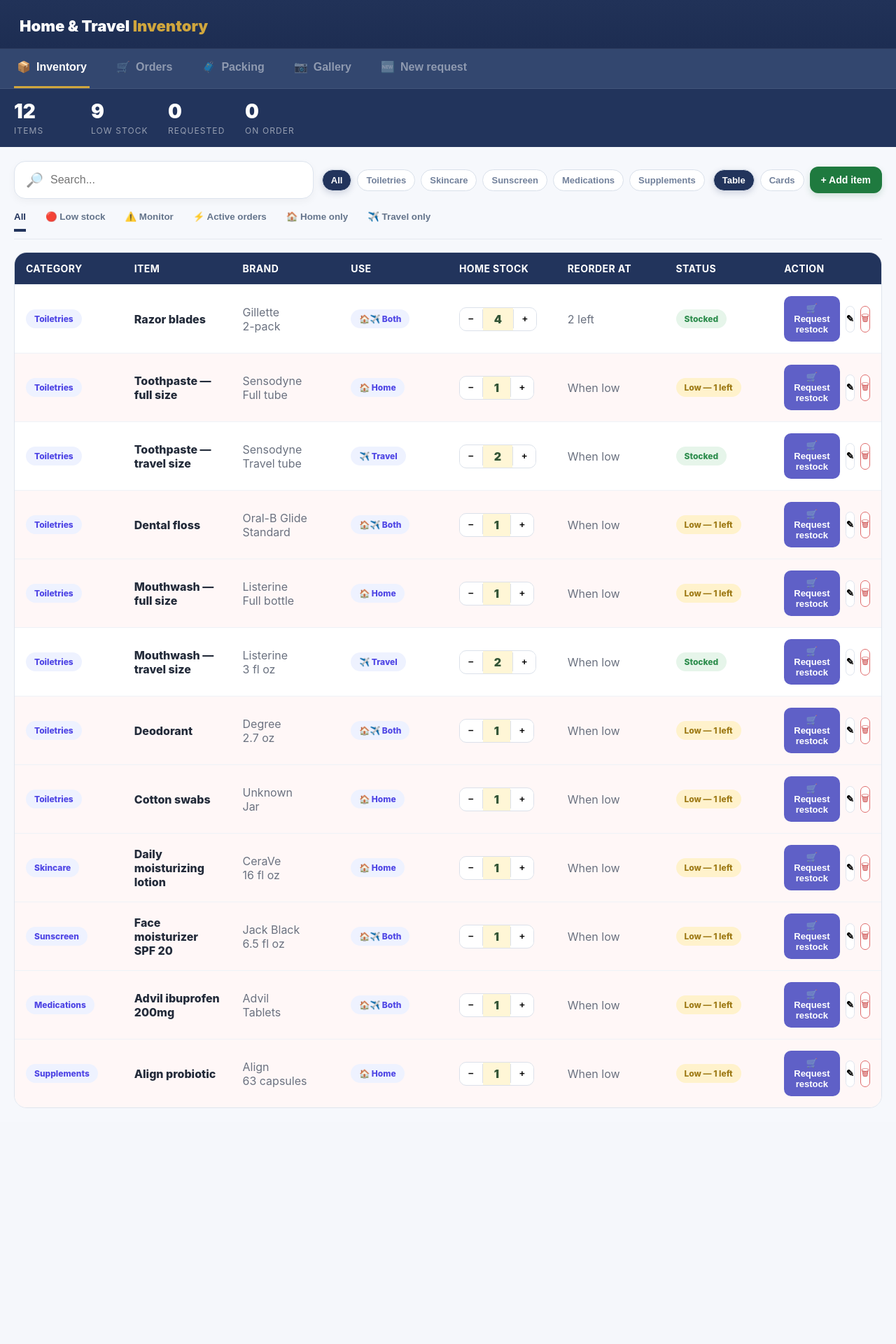
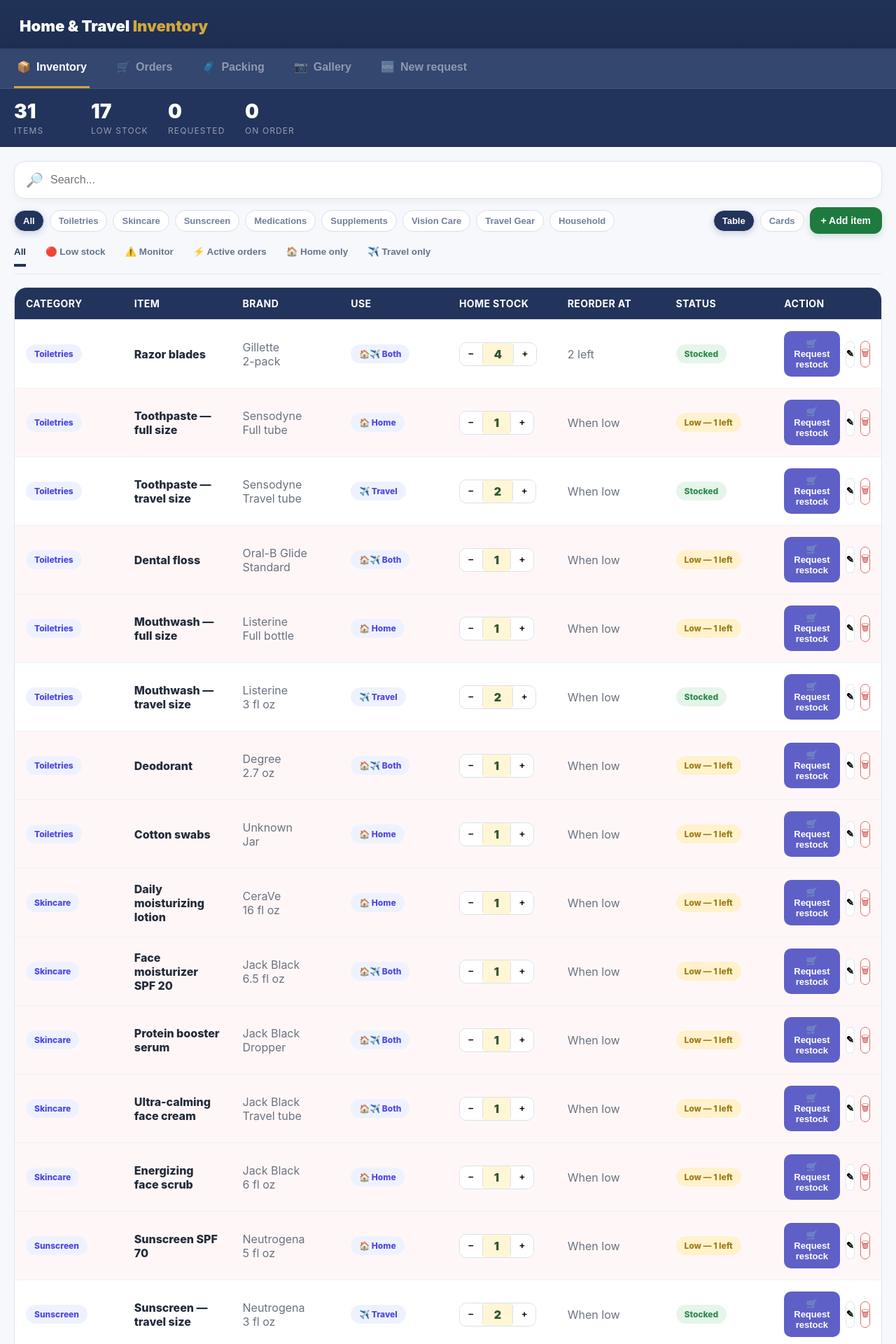
Before and after one commit to EA2026/Ben-s-Inventory, a React (Vite) app: page / in a window 1280 px wide. Shown: the top 1920 px of the page at 70% size. Before the commit the page ends 1603 px from the top, so only its background shows below. Built offline with nearby package versions, Linux system fonts and the light colour scheme.

Commit message:
Update App.jsx

```diff
--- a/src/App.jsx
+++ b/src/App.jsx
@@ -21,18 +21,44 @@ const CATEGORIES = [
 ];
 
 const INITIAL_INVENTORY = [
-  { id: "razor-blades", category: "Toiletries", item: "Razor blades", brand: "Gillette", use: "Both", homeStock: 4, travelStock: 1, reorderAt: 2, notes: "2-pack", photo: "", requested: false },
+  { id: "razor-blades", category: "Toiletries", item: "Razor blades", brand: "Gillette", use: "Both", homeStock: 4, travelStock: 0, reorderAt: 2, notes: "2-pack", photo: "", requested: false },
   { id: "toothpaste-full", category: "Toiletries", item: "Toothpaste — full size", brand: "Sensodyne", use: "Home", homeStock: 1, travelStock: 0, reorderAt: 1, notes: "Full tube", photo: "", requested: false },
-  { id: "toothpaste-travel", category: "Toiletries", item: "Toothpaste — travel size", brand: "Sensodyne", use: "Travel", homeStock: 2, travelStock: 1, reorderAt: 1, notes: "Travel tube", photo: "", requested: false },
+  { id: "toothpaste-travel", category: "Toiletries", item: "Toothpaste — travel size", brand: "Sensodyne", use: "Travel", homeStock: 2, travelStock: 0, reorderAt: 1, notes: "Travel tube", photo: "", requested: false },
   { id: "floss", category: "Toiletries", item: "Dental floss", brand: "Oral-B Glide", use: "Both", homeStock: 1, travelStock: 0, reorderAt: 1, notes: "Standard", photo: "", requested: false },
   { id: "mouthwash-full", category: "Toiletries", item: "Mouthwash — full size", brand: "Listerine", use: "Home", homeStock: 1, travelStock: 0, reorderAt: 1, notes: "Full bottle", photo: "", requested: false },
-  { id: "mouthwash-travel", category: "Toiletries", item: "Mouthwash — travel size", brand: "Listerine", use: "Travel", homeStock: 2, travelStock: 1, reorderAt: 1, notes: "3 fl oz", photo: "", requested: false },
+  { id: "mouthwash-travel", category: "Toiletries", item: "Mouthwash — travel size", brand: "Listerine", use: "Travel", homeStock: 2, travelStock: 0, reorderAt: 1, notes: "3 fl oz", photo: "", requested: false },
   { id: "deodorant", category: "Toiletries", item: "Deodorant", brand: "Degree", use: "Both", homeStock: 1, travelStock: 0, reorderAt: 1, notes: "2.7 oz", photo: "", requested: false },
   { id: "cotton-swabs", category: "Toiletries", item: "Cotton swabs", brand: "Unknown", use: "Home", homeStock: 1, travelStock: 0, reorderAt: 1, notes: "Jar", photo: "", requested: false },
-  { id: "cerave", category: "Skincare", item: "Daily moisturizing lotion", brand: "CeraVe", use: "Home", homeStock: 1, travelStock: 0, reorderAt: 1, notes: "16 fl oz", photo: "", requested: false },
-  { id: "jack-black-spf20", category: "Sunscreen", item: "Face moisturizer SPF 20", brand: "Jack Black", use: "Both", homeStock: 1, travelStock: 0, reorderAt: 1, notes: "6.5 fl oz", photo: "", requested: false },
-  { id: "advil", category: "Medications", item: "Advil ibuprofen 200mg", brand: "Advil", use: "Both", homeStock: 1, travelStock: 1, reorderAt: 1, notes: "Tablets", photo: "", requested: false },
-  { id: "align", category: "Supplements", item: "Align probiotic", brand: "Align", use: "Home", homeStock: 1, travelStock: 0, reorderAt: 1, notes: "63 capsules", photo: "", requested: false },
+
+  { id: "cerave-lotion", category: "Skincare", item: "Daily moisturizing lotion", brand: "CeraVe", use: "Home", homeStock: 1, travelStock: 0, reorderAt: 1, notes: "16 fl oz", photo: "", requested: false },
+  { id: "jackblack-spf20", category: "Skincare", item: "Face moisturizer SPF 20", brand: "Jack Black", use: "Both", homeStock: 1, travelStock: 0, reorderAt: 1, notes: "6.5 fl oz", photo: "", requested: false },
+  { id: "jackblack-serum", category: "Skincare", item: "Protein booster serum", brand: "Jack Black", use: "Both", homeStock: 1, travelStock: 0, reorderAt: 1, notes: "Dropper", photo: "", requested: false },
+  { id: "jackblack-face-cream", category: "Skincare", item: "Ultra-calming face cream", brand: "Jack Black", use: "Both", homeStock: 1, travelStock: 0, reorderAt: 1, notes: "Travel tube", photo: "", requested: false },
+  { id: "jackblack-scrub", category: "Skincare", item: "Energizing face scrub", brand: "Jack Black", use: "Home", homeStock: 1, travelStock: 0, reorderAt: 1, notes: "6 fl oz", photo: "", requested: false },
+
+  { id: "spf70", category: "Sunscreen", item: "Sunscreen SPF 70", brand: "Neutrogena", use: "Home", homeStock: 1, travelStock: 0, reorderAt: 1, notes: "5 fl oz", photo: "", requested: false },
+  { id: "spf70-travel", category: "Sunscreen", item: "Sunscreen — travel size", brand: "Neutrogena", use: "Travel", homeStock: 2, travelStock: 0, reorderAt: 1, notes: "3 fl oz", photo: "", requested: false },
+  { id: "bens-sunscreen", category: "Sunscreen", item: "Ben's sunscreen", brand: "TBD", use: "Both", homeStock: 1, travelStock: 0, reorderAt: 1, notes: "TBD", photo: "", requested: false },
+
+  { id: "advil-home", category: "Medications", item: "Ibuprofen 200mg", brand: "Advil", use: "Home", homeStock: 360, travelStock: 0, reorderAt: 100, notes: "360ct", photo: "", requested: false },
+  { id: "advil-travel", category: "Medications", item: "Ibuprofen — travel pack", brand: "Advil", use: "Travel", homeStock: 1, travelStock: 0, reorderAt: 1, notes: "Small bottle", photo: "", requested: false },
+  { id: "zyrtec", category: "Medications", item: "Allergy tablets", brand: "Zyrtec", use: "Both", homeStock: 50, travelStock: 0, reorderAt: 10, notes: "10mg", photo: "", requested: false },
+  { id: "bandaids", category: "Medications", item: "Band-aids / first aid", brand: "Band-Aid", use: "Both", homeStock: 1, travelStock: 0, reorderAt: 1, notes: "Assorted", photo: "", requested: false },
+  { id: "metamucil", category: "Medications", item: "Fiber supplement packets", brand: "Metamucil", use: "Travel", homeStock: 4, travelStock: 0, reorderAt: 2, notes: "Packets", photo: "", requested: false },
+
+  { id: "b12", category: "Supplements", item: "Vitamin B12", brand: "Nature Made", use: "Home", homeStock: 90, travelStock: 0, reorderAt: 20, notes: "1000 mcg", photo: "", requested: false },
+  { id: "d3", category: "Supplements", item: "Vitamin D3", brand: "Nature Made", use: "Home", homeStock: 100, travelStock: 0, reorderAt: 20, notes: "1000 IU", photo: "", requested: false },
+  { id: "align", category: "Supplements", item: "Probiotic", brand: "Align", use: "Home", homeStock: 63, travelStock: 0, reorderAt: 15, notes: "Capsules", photo: "", requested: false },
+
+  { id: "contacts-left", category: "Vision Care", item: "Daily contacts — left", brand: "Precision1", use: "Both", homeStock: 10, travelStock: 0, reorderAt: 5, notes: "Daily", photo: "", requested: false },
+  { id: "contacts-right", category: "Vision Care", item: "Daily contacts — right", brand: "Precision1", use: "Both", homeStock: 10, travelStock: 0, reorderAt: 5, notes: "Daily", photo: "", requested: false },
+  { id: "contact-solution", category: "Vision Care", item: "Contact lens solution", brand: "ReNu", use: "Travel", homeStock: 2, travelStock: 0, reorderAt: 1, notes: "Travel bottle", photo: "", requested: false },
+
+  { id: "dopp-kit", category: "Travel Gear", item: "Toiletry / dopp kit", brand: "Tumi", use: "Travel", homeStock: 1, travelStock: 0, reorderAt: 1, notes: "Medium", photo: "", requested: false },
+  { id: "battery-pack", category: "Travel Gear", item: "Portable battery pack", brand: "Unknown", use: "Travel", homeStock: 1, travelStock: 0, reorderAt: 1, notes: "Slim bar", photo: "", requested: false },
+
+  { id: "magic-eraser", category: "Household", item: "Magic Eraser pads", brand: "Mr. Clean", use: "Home", homeStock: 10, travelStock: 0, reorderAt: 3, notes: "10-pack", photo: "", requested: false },
+  { id: "medical-pen", category: "Household", item: "Medical pen device", brand: "TBD", use: "Both", homeStock: 1, travelStock: 0, reorderAt: 1, notes: "Confirm label", photo: "", requested: false },
 ];
 
 const loadJSON = (key, fallback) => {
```
